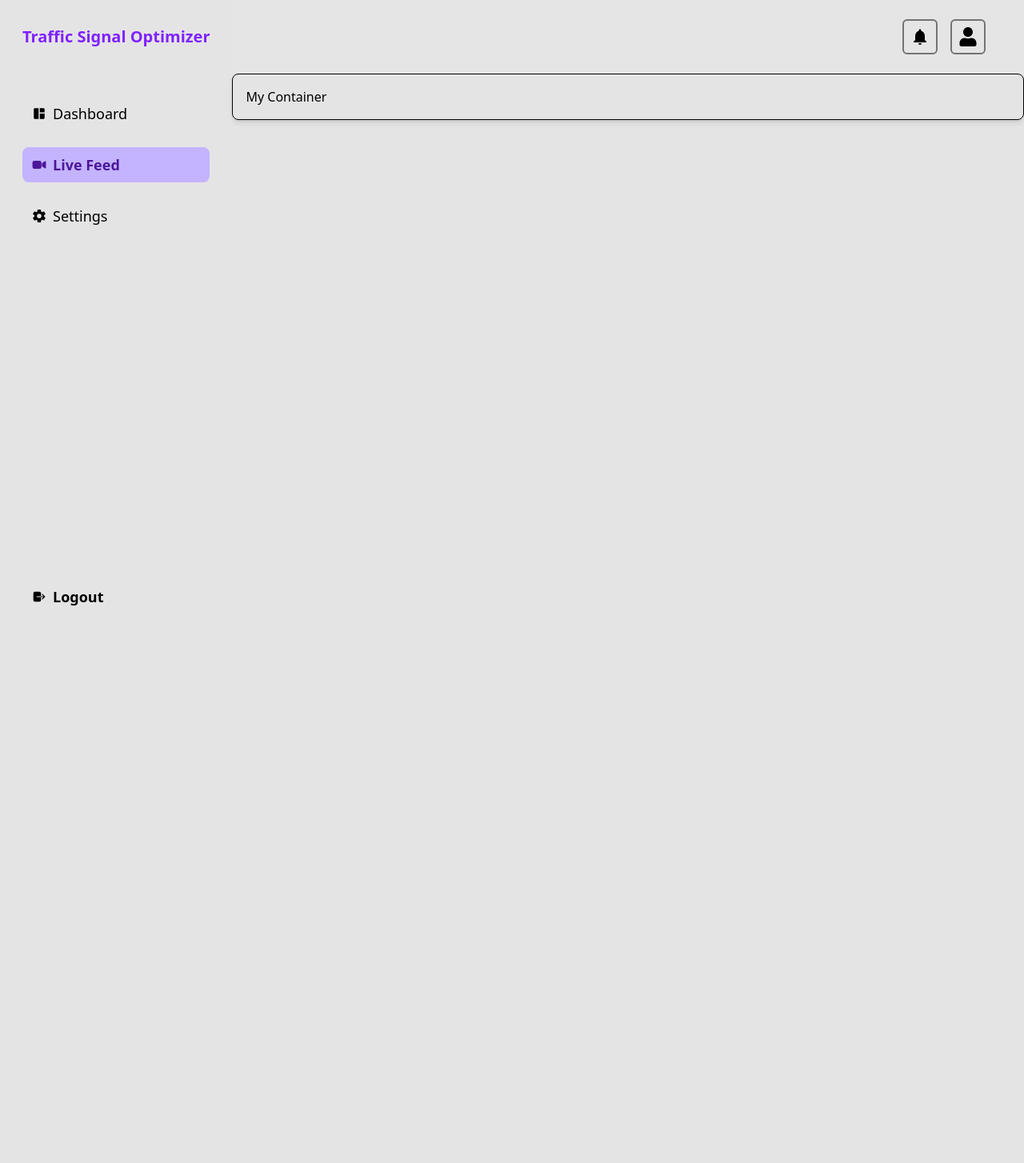
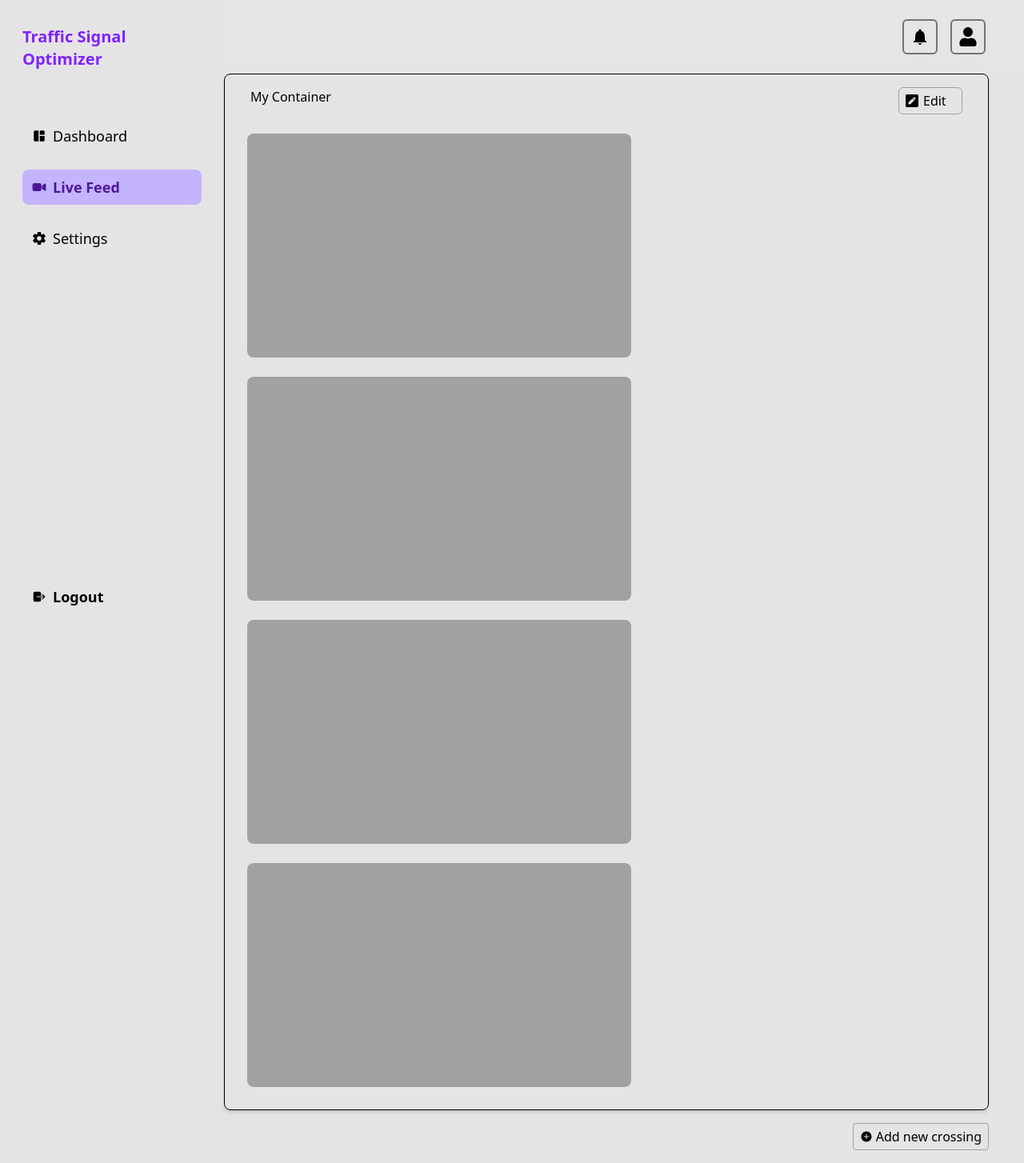
Before and after one commit to shreyanshs31/TrafficSignalOptimization, a React (Vite) app in the folder frontend/: page /userlivefeed in a window 1280 px wide. Shown: the whole page at 80% size. Before the commit the page ends 800 px from the top, so only its background shows below. Built offline with nearby package versions, Linux system fonts and the light colour scheme.

Commit message:
completed the userlivefeed page and added comments

```diff
--- a/frontend/package.json
+++ b/frontend/package.json
@@ -18,7 +18,8 @@
     "react-dom": "^19.1.0",
     "react-icons": "^5.5.0",
     "react-router-dom": "^7.8.0",
-    "tailwindcss": "^4.1.11"
+    "tailwindcss": "^4.1.11",
+    "uuid": "^13.0.0"
   },
   "devDependencies": {
     "@eslint/js": "^9.25.0",
--- a/frontend/src/user/UserLiveFeed.jsx
+++ b/frontend/src/user/UserLiveFeed.jsx
@@ -1,12 +1,51 @@
 import UserNavBar from './UserNavBar.jsx';
 import UserSideBar from './UserSideBar.jsx';
 import { useState } from 'react';
+import { IoIosAddCircle } from "react-icons/io";
+import { FaPenSquare } from "react-icons/fa";
+import {v4 as uuidv4} from 'uuid'
+
+import VideoContainer from './live feed components/VideoContainer.jsx';
+import CrossingContainer from './live feed components/CrossingContainer.jsx';
+
 
 
 function UserLiveFeed() {
-  const [name, setName] = useState("My Container");
-  const [editing, setEditing] = useState(false);
-  const handleBlur = () => setEditing(false);
+  {/* this handles the state for the crossing input box name  */}
+  const [containerName, setContainerName] = useState("My Container");
+  {/* this handles the state when user clicks the input button in the container to change the name of the crossing*/}
+  const [containerNameEdit, setContainerNameEdit] = useState(false);
+  {/* this handles the state when user clicks the edit button in the container */}
+  const [isEditing, setIsEditing] = useState(false)
+  {/* this handles the state of list how of crossing Container */}
+  const [crossingContList, setCrossingContList] = useState([])
+
+
+  {/* when the delete button is clicked inside the crossingContainer component it delete the specific id from the crossingContList or it just makes new list except that id if you want to say in react terms */}
+  function handleCrossingContainerDelete(id) {
+    setCrossingContList(
+        crossingContList.filter(i => i !== id)
+    )
+  }
+  {/* this function just stores the uuid or unique ids in the list */}
+  function ToggleCrossingContainer() {
+    setCrossingContList([
+        ...crossingContList,
+        uuidv4()
+    ])
+  }
+  {/* this function takes the items in the list that is unique ids and adds crossing container component over how many times items or ids are there*/}
+  const crossingElmt = crossingContList.map(id => {
+    return (
+        <CrossingContainer id={id} handleCrossingContainerDelete={handleCrossingContainerDelete} key={id} />
+    )
+  })
+  {/* toggles between edit button is clicked */}
+  function handleEdit() {
+    setIsEditing(prev => !prev)
+  }
+  {/* if the button is clicked ouside of the input box that is name of the crossing input box the box becomes non focus */}
+  const handleBlur = () => setContainerNameEdit(false);
   return (
     <div className='flex flex-row'>
         <div className='basis-auto'>
@@ -16,25 +55,61 @@ function UserLiveFeed() {
         <div className='basis-auto flex-auto'>
             <UserNavBar/>
             <div>
-                <div>
-                    <div className="p-4 border rounded-lg shadow-md">
-                        {editing ? (
+                {/* container feed */}
+                {/* name tag for crossing or chok */}
+                <div className='p-4 mr-11 border rounded-lg shadow-md'>
+                    <div className='mb-3 flex justify-between'>
+                        {/* input box to change the name of the crossing */}
+                        <div className="ml-4">
+                            {containerNameEdit ? (
                                 <input
                                 type="text"
-                            value={name}
-                            onChange={(e) => setName(e.target.value)}
+                                value={containerName}
+                                onChange={(e) => setContainerName(e.target.value)}
                                 onBlur={handleBlur}
                                 autoFocus
                                 className="border px-2 py-1 rounded"
                                 />
                             ) : (
-                            <h2 onClick={() => setEditing(true)} className="cursor-pointer">
-                            {name}
+                                <h2 onClick={() => setContainerNameEdit(true)} className="cursor-pointer">
+                                {containerName}
                                 </h2>
                             )}
                         </div>
+                        <div className='flex'>
+                            {/* Save button */}
+                            {isEditing?<div onClick={handleEdit} className='border border-neutral-400 rounded-md px-3 hover:bg-lime-400 mr-4 py-1'>
+                                <button>Save</button>
+                            </div>
+                            :
+                            //Edit button
+                            <div onClick={handleEdit} className='w-20 flex border border-neutral-400 rounded-md px-2 hover:bg-violet-200 py-1 mr-4'>
+                                <FaPenSquare className='h-6 mr-1.5'/>
+                                <button>Edit</button>
+                            </div>}
+
+                        </div>
+
+                    </div>
+                    {/* 1 video container so in crossing container it will be 4 */}
+                    <div className='flex flex-wrap justify-between'>
+                        <VideoContainer isediting={isEditing}/>
+                        <VideoContainer isediting={isEditing}/>
+                        <VideoContainer isediting={isEditing}/>
+                        <VideoContainer isediting={isEditing}/>
+
                     </div>
                 </div>
+                {/* Display toggle crossing container */}
+                {crossingElmt}
+                <div className='flex flex-row-reverse mr-7 mt-3'>
+                    <span className='flex py-1 border border-neutral-400 mt-1 mb-4 mr-4 rounded-sm px-2 hover:bg-violet-200'>
+                        <IoIosAddCircle className='h-6 mr-1' />
+                        <button onClick={ToggleCrossingContainer} className=''>Add new crossing</button>
+                    </span>
+                </div>
+            </div>
+
         </div>
     </div>
     )
--- a/frontend/src/user/UserSideBar.jsx
+++ b/frontend/src/user/UserSideBar.jsx
@@ -12,7 +12,7 @@ export default function UserSideBar() {
                         }`)
 
     return (
-        <div className="flex flex-col justify-between h-lvh sticky overflow-x-hidden min-w-60 left-0 top-0 px-7 py-8">
+        <div className="flex flex-col justify-between h-lvh sticky overflow-x-hidden min-w-70 left-0 top-0 px-7 py-8">
             <div className="flex flex-col">
                 <NavLink to='/userdashboard' className="mb-10">
                     <span className="font-bold text-xl text-violet-600">
--- /dev/null
+++ b/frontend/src/user/live feed components/CrossingContainer.jsx
@@ -0,0 +1,70 @@
+import VideoContainer from "./VideoContainer"
+import { FaPenSquare } from "react-icons/fa";
+import { useState } from "react";
+
+function CrossingContainer(props) {
+    {/* this handles the state when user clicks the edit button in the container */}
+    const [isEditing, setIsEditing] = useState(false)
+    {/* this handles the state for the crossing input box name  */}
+    const [containerName, setContainerName] = useState("My Container");
+    {/* this handles the state when user clicks the input button in the container to change the name of the crossing*/}
+    const [containerNameEdit, setContainerNameEdit] = useState(false);
+    {/* toggles between edit button is clicked */}
+    function handleEdit() {
+    setIsEditing(prev => !prev)
+  }
+  {/* if the button is clicked ouside of the input box that is name of the crossing input box the box becomes non focus */}
+  const handleBlur = () => setContainerNameEdit(false);
+  return (
+    <div className='p-4 mr-11 border rounded-lg shadow-md mt-15'>
+        <div className='mb-3 flex justify-between'>
+            {/* input box to change the name of the crossing */}
+            <div className="ml-4">
+                {containerNameEdit ? (
+                    <input
+                    type="text"
+                    value={containerName}
+                    onChange={(e) => setContainerName(e.target.value)}
+                    onBlur={handleBlur}
+                    autoFocus
+                    className="border px-2 py-1 rounded"
+                    />
+                ) : (
+                    <h2 onClick={() => setContainerNameEdit(true)} className="cursor-pointer">
+                    {containerName}
+                    </h2>
+                )}
+            </div>
+            <div className='flex'>
+                {/* delete button */}
+                {/* onclick will call the callback function that is handled by the parent component UserLiveFeed to delete it from there */}
+                <div onClick={()=>props.handleCrossingContainerDelete(props.id)} className='border border-neutral-400 rounded-md px-3 hover:bg-rose-800 hover:text-neutral-200 mr-2 py-1'>
+                    <button>Delete</button>
+                </div>
+                {/* save button */}
+                {isEditing?<div onClick={handleEdit} className='border border-neutral-400 rounded-md px-3 hover:bg-lime-400 mr-4 py-1'>
+                    <button>Save</button>
+                </div>
+                :
+                //edit button
+                <div onClick={handleEdit} className='w-20 flex border border-neutral-400 rounded-md px-2 hover:bg-violet-200 py-1 mr-4'>
+                    <FaPenSquare className='h-6 mr-1.5'/>
+                    <button>Edit</button>
+                </div>}
+
+            </div>
+
+        </div>
+        {/* 1 video container so in crossing container it will be 4 */}
+        <div className='flex flex-wrap justify-between'>
+            <VideoContainer isediting={isEditing}/>
+            <VideoContainer isediting={isEditing}/>
+            <VideoContainer isediting={isEditing}/>
+            <VideoContainer isediting={isEditing}/>
+
+        </div>
+    </div>
+  )
+}
+
+export default CrossingContainer
--- /dev/null
+++ b/frontend/src/user/live feed components/VideoContainer.jsx
@@ -0,0 +1,22 @@
+import { FaPenSquare } from "react-icons/fa";
+
+export default function VideoContainer(props) {
+    return(
+        <div className='p-3'>
+            {/* video feed inside here */}
+            <div className='bg-neutral-400 w-120 h-70 border-none rounded-lg'>
+
+            </div>
+            {/* if edit button is clicked then api key entry will show up */}
+            {props.isediting?<div className='flex mt-2'>
+                <input type="text" placeholder='enter api key' className='py-1 px-2 border border-neutral-400 rounded-md mr-2 h-8'/>
+                <span className='flex border border-neutral-400 mb-4 mr-4 rounded-md px-2 hover:bg-violet-200 h-8'>
+                    <FaPenSquare className='h-7 mr-1.5'/>
+                    <button className=''>Add</button>
+                </span>
+            </div>
+            :
+            null}
+        </div>
+    )
+}
```
Also changed, not shown: 1 other file (tests, documents, lock files or other folders). Lines whose indentation alone changed are shown as unchanged.
